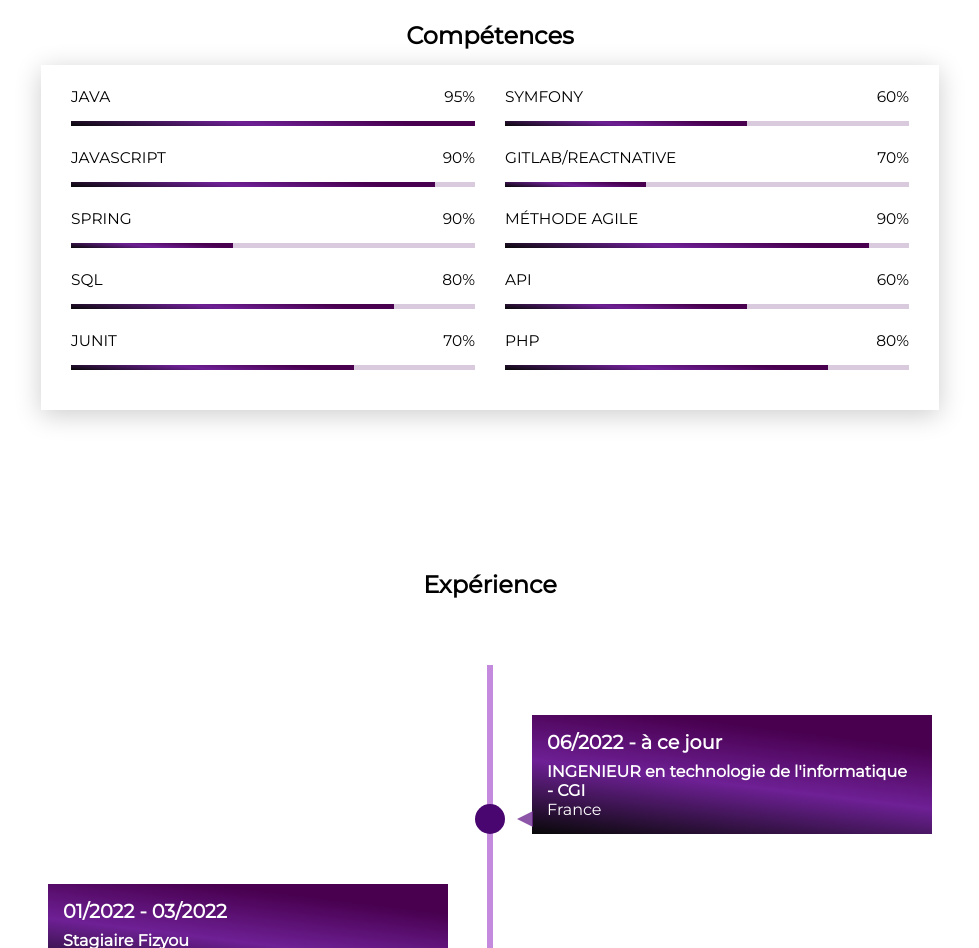
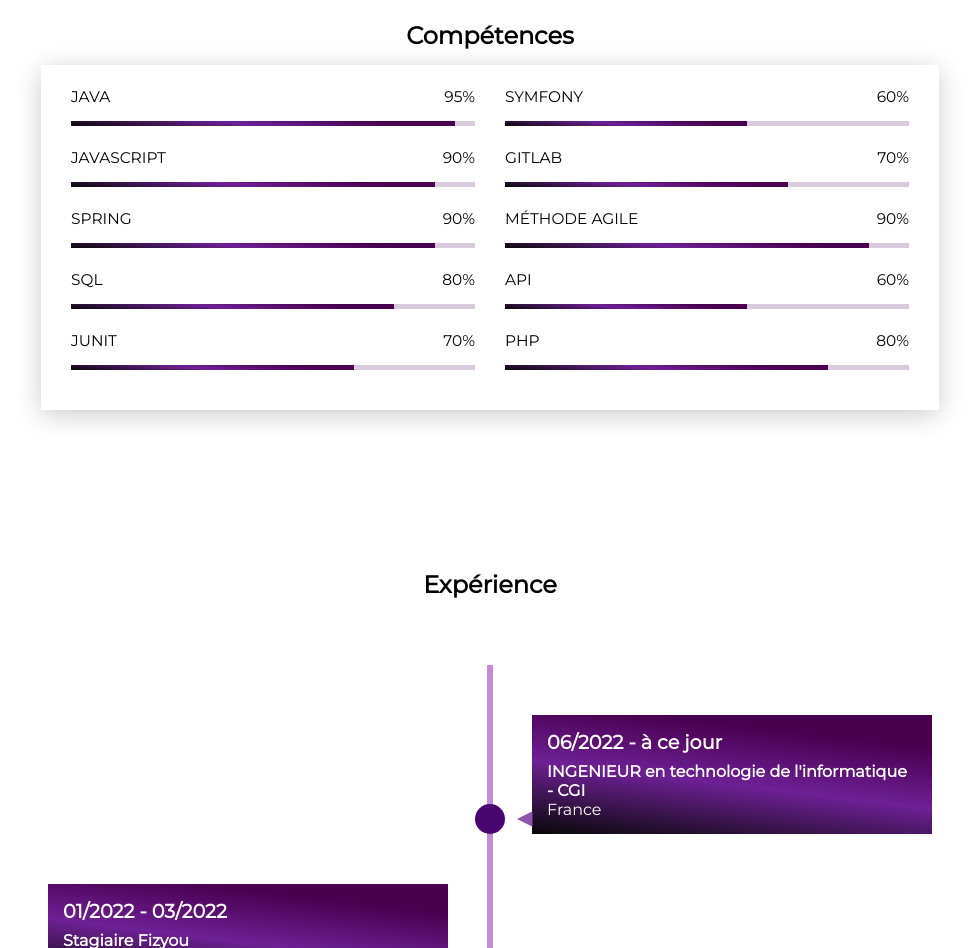
Before and after one commit to marieprincecc/Marie-Bouyssou, a website: page index.html in a window 1280 px wide. Shown: the part 1040-1988 px from the top of the page, without its empty margins (150-1129 px from the left). Drawn offline with Linux system fonts and the light colour scheme.

Commit message:
Update index.html

```diff
--- a/index.html
+++ b/index.html
@@ -27,7 +27,7 @@
                 <div class="progress-container">
                     <span class="progress-badge">JAVA</span>
                     <div class="progress">
-                      <div class="progress-bar" style="width: 100%;"></div>
+                      <div class="progress-bar" style="width: 95%;"></div>
                       <span class="progress-value">95%</span>
                     </div>
                   </div>
@@ -43,7 +43,7 @@
                    <div class="progress-container">
                     <span class="progress-badge">Spring</span>
                       <div class="progress">
-                        <div class="progress-bar" style="width: 40%;"></div>
+                        <div class="progress-bar" style="width: 90%;"></div>
                         <span class="progress-value">90%</span>
                       </div>
                   </div>
@@ -77,9 +77,9 @@
                     </div>
                   </div>
               <div class="progress-container">
-                  <span class="progress-badge">GitLab/ReactNative</span>
+                  <span class="progress-badge">GitLab</span>
                   <div class="progress">
-                    <div class="progress-bar" style="width: 35%;"></div>
+                    <div class="progress-bar" style="width: 70%;"></div>
                     <span class="progress-value">70%</span>
                   </div>
                 </div>
@@ -125,7 +125,7 @@
               </div>
             </li>
             <!-- Fin expérience 0 -->
-             <!-- Début expérience 0 -->
+             <!-- Début expérience 1 -->
             <li>
               <div class="bubble">
                 <time>01/2022 - 03/2022</time>
@@ -133,8 +133,8 @@
                 <br />France
               </div>
             </li>
-            <!-- Fin expérience 0 -->
-            <!-- Début expérience 0 -->
+            <!-- Fin expérience 1 -->
+            <!-- Début expérience 2 -->
             <li>
               <div class="bubble">
                 <time>13/09/2021 - 04/03/2022</time>
@@ -142,8 +142,8 @@
                 <br />France
               </div>
             </li>
-            <!-- Fin expérience 0 -->
-              <!-- Début expérience 1 -->
+            <!-- Fin expérience 2 -->
+              <!-- Début expérience 3 -->
               <li>
                 <div class="bubble">
                   <time>26/01/2021 - 31/08/2021</time>
@@ -151,8 +151,8 @@
                   <br />France
                 </div>
               </li>
-              <!-- Fin expérience 1 -->
-              <!-- Début expérience 2 -->
+              <!-- Fin expérience 3 -->
+              <!-- Début expérience 4 -->
               <li>
                 <div class="bubble">
                   <time>30/11/2020 - 04/12/2020</time>
@@ -160,8 +160,8 @@
                   <br />France
                 </div>
               </li>
-              <!-- Fin expérience 2 -->
-              <!-- Début expérience 3 -->
+              <!-- Fin expérience 4 -->
+              <!-- Début expérience 5 -->
               <li>
                 <div class="bubble">
                   <time>15/06/2020 - 11/09/2020</time>
@@ -169,10 +169,10 @@
                   <br />Mandre les roses, France
                 </div>
               </li>
-              <!-- Fin expérience 3 -->
+              <!-- Fin expérience 5 -->
             </ul>
               <ul>
-                  <!-- Début expérience 4 -->
+                  <!-- Début expérience 6 -->
                   <li>
                     <div class="bubble">
                       <time>12/2019 - 06/2020</time>
@@ -180,8 +180,8 @@
                       <br />Brunoy, France
                     </div>
                   </li>
-                  <!-- Fin expérience 4 -->
-                  <!-- Début expérience 5 -->
+                  <!-- Fin expérience 6 -->
+                  <!-- Début expérience 7 -->
                   <li>
                     <div class="bubble">
                       <time>02/2017 - 12/2019</time>
@@ -189,10 +189,10 @@
                       <br />Brunoy, France
                     </div>
                   </li>
-                  <!-- Fin expérience 5-->
+                  <!-- Fin expérience 7-->
                 </ul>
                 <ul>
-                    <!-- Début expérience 6 -->
+                    <!-- Début expérience 8 -->
                     <li>
                       <div class="bubble">
                         <time>09/2007 - 02/2017</time>
@@ -200,8 +200,8 @@
                         <br />Paris, France
                       </div>
                     </li>
-                    <!-- Fin expérience 6 -->
-                    <!-- Début expérience 7 -->
+                    <!-- Fin expérience 8 -->
+                    <!-- Début expérience 9 -->
                     <li>
                       <div class="bubble">
                         <time>09/2006 - 08/2007</time>
@@ -209,10 +209,10 @@
                         <br />Paris, France
                       </div>
                     </li>
-                    <!-- Fin expérience 7 -->
+                    <!-- Fin expérience 9 -->
                   </ul>
                   <ul>
-                      <!-- Début expérience 8 -->
+                      <!-- Début expérience 10 -->
                       <li>
                         <div class="bubble">
                           <time>02/2005 - 09/2006</time>
@@ -220,8 +220,8 @@
                           <br />France
                         </div>
                       </li>
-                      <!-- Fin expérience 8 -->
-                      <!-- Début expérience 9 -->
+                      <!-- Fin expérience 10 -->
+                      <!-- Début expérience 11 -->
                       <li>
                         <div class="bubble">
                           <time>09/2003 - 08/2005</time>
@@ -229,7 +229,7 @@
                           <br />Paris, France
                         </div>
                       </li>
-                      <!-- Fin expérience 9 -->
+                      <!-- Fin expérience 11 -->
                     </ul>
         </section>
         <section class="contact">
```
